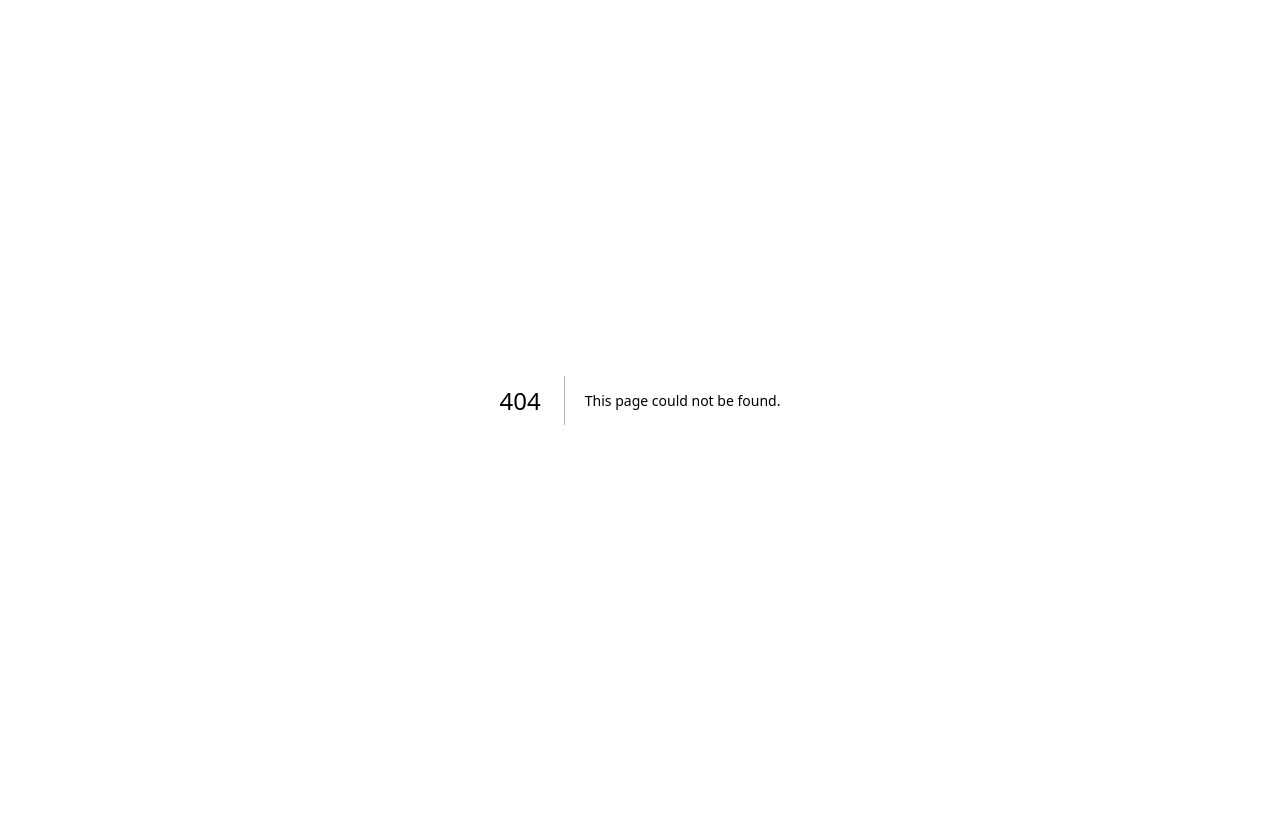
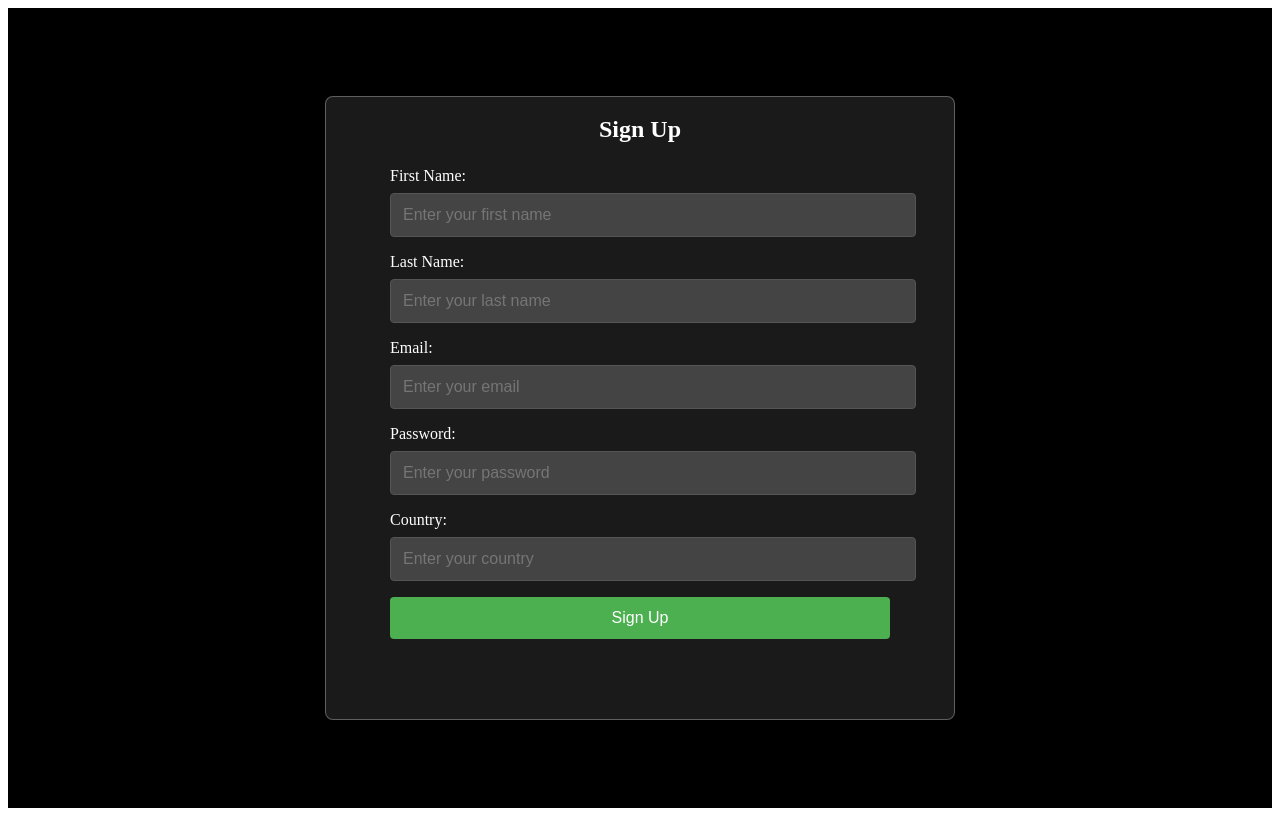
Before and after one commit to naveen-2111-dev/creyo-js, a Next.js app: page /signup in a window 1280 px wide. Before the commit this address had no page. Built offline with nearby package versions, Linux system fonts and the light colour scheme.

Commit message:
added signup page

```diff
--- a/app/page.js
+++ b/app/page.js
@@ -2,17 +2,32 @@
 
 import { useAppContext } from "@/context";
 import React from "react";
+import { useRouter } from "next/navigation";  // Use next/navigation for app directory
 
 const Welcome = () => {
-  const {state} = useAppContext();
+  const { state } = useAppContext();
+  const router = useRouter(); // Initialize useRouter from next/navigation
+
+  const handleNavigate = () => {
+    router.push('/signup'); // Navigate to the signup page
+  };
+
   return (
     <div className="flex flex-col items-center justify-center h-screen bg-black">
       <h1 className="text-4xl font-bold text-green-500 mb-4">
-        {state} Our App!
+        {state} , Welcome to Creyo
       </h1>
-      <p className="text-lg text-gray-600">
+      <p className="text-lg text-gray-600 mb-6">
         We’re glad to have you here. Enjoy exploring!
       </p>
+
+      {/* Sign Up Button */}
+      <button
+        onClick={handleNavigate}
+        className="px-6 py-3 bg-green-500 text-white font-bold text-lg rounded-lg hover:bg-green-600 transition-colors"
+      >
+        Sign Up
+      </button>
     </div>
   );
 };
--- a/context/index.js
+++ b/context/index.js
@@ -5,7 +5,7 @@ import { createContext, useContext, useState } from "react";
 const AppContext = createContext();
 
 export function AppWrapper({children}){
-    let [state,setState] = useState("hello");
+    let [state,setState] = useState("Name will come");
 
     const Exporters = {
         state,
--- /dev/null
+++ b/pages/signup.js
@@ -0,0 +1,165 @@
+// pages/signup.js
+import { useState } from 'react';
+import { useRouter } from 'next/router';
+
+export default function Signup() {
+  const router = useRouter();
+
+  // State for form fields
+  const [firstName, setFirstName] = useState('');
+  const [lastName, setLastName] = useState('');
+  const [email, setEmail] = useState('');
+  const [password, setPassword] = useState('');
+  const [country, setCountry] = useState('');
+  const [error, setError] = useState('');
+
+  // Handle form submission
+  const handleSubmit = (e) => {
+    e.preventDefault();
+
+    // Basic validation
+    if (!firstName || !lastName || !email || !password || !country) {
+      setError('All fields are required.');
+      return;
+    }
+
+    // If validation passes, you can add signup logic or API calls here
+    console.log({ firstName, lastName, email, password, country });
+
+    // Redirect to the home page or login page after successful signup
+    router.push('/login');
+  };
+
+  return (
+    <div style={styles.container}>
+      <div style={styles.formContainer}>
+        <h2 style={styles.heading}>Sign Up</h2>
+        {error && <p style={styles.error}>{error}</p>}
+        <form onSubmit={handleSubmit}>
+          <div style={styles.inputGroup}>
+            <label htmlFor="firstName" style={styles.label}>First Name:</label>
+            <input
+              type="text"
+              id="firstName"
+              value={firstName}
+              onChange={(e) => setFirstName(e.target.value)}
+              placeholder="Enter your first name"
+              required
+              style={styles.input}
+            />
+          </div>
+
+          <div style={styles.inputGroup}>
+            <label htmlFor="lastName" style={styles.label}>Last Name:</label>
+            <input
+              type="text"
+              id="lastName"
+              value={lastName}
+              onChange={(e) => setLastName(e.target.value)}
+              placeholder="Enter your last name"
+              required
+              style={styles.input}
+            />
+          </div>
+
+          <div style={styles.inputGroup}>
+            <label htmlFor="email" style={styles.label}>Email:</label>
+            <input
+              type="email"
+              id="email"
+              value={email}
+              onChange={(e) => setEmail(e.target.value)}
+              placeholder="Enter your email"
+              required
+              style={styles.input}
+            />
+          </div>
+
+          <div style={styles.inputGroup}>
+            <label htmlFor="password" style={styles.label}>Password:</label>
+            <input
+              type="password"
+              id="password"
+              value={password}
+              onChange={(e) => setPassword(e.target.value)}
+              placeholder="Enter your password"
+              required
+              style={styles.input}
+            />
+          </div>
+
+          <div style={styles.inputGroup}>
+            <label htmlFor="country" style={styles.label}>Country:</label>
+            <input
+              type="text"
+              id="country"
+              value={country}
+              onChange={(e) => setCountry(e.target.value)}
+              placeholder="Enter your country"
+              required
+              style={styles.input}
+            />
+          </div>
+
+          <button type="submit" style={styles.submitButton}>
+            Sign Up
+          </button>
+        </form>
+      </div>
+    </div>
+  );
+}
+
+const styles = {
+  container: {
+    display: 'flex',
+    justifyContent: 'center',
+    alignItems: 'center',
+    height: '100vh',
+    backgroundColor: 'black',
+    color: 'white',
+  },
+  formContainer: {
+    width: '500px', // Made it slightly wider
+    padding: '0rem 4rem 5rem 4rem',
+    backgroundColor: 'rgba(255, 255, 255, 0.1)', // Semi-transparent background
+    borderRadius: '8px',
+    boxShadow: '0 4px 8px rgba(0, 0, 0, 0.2)',
+    backdropFilter: 'blur(10px)', // Glass effect
+    border: '1px solid rgba(255, 255, 255, 0.3)', // Light border to enhance the glass effect
+  },
+  heading: {
+    textAlign: 'center',
+    marginBottom: '1.5rem',
+  },
+  error: {
+    color: 'red',
+    marginBottom: '1rem',
+  },
+  inputGroup: {
+    marginBottom: '1rem',
+  },
+  label: {
+    display: 'block',
+    marginBottom: '0.5rem',
+  },
+  input: {
+    width: '100%',
+    padding: '0.75rem',
+    backgroundColor: '#444',
+    border: '1px solid #555',
+    borderRadius: '4px',
+    color: 'white',
+    fontSize: '1rem',
+  },
+  submitButton: {
+    width: '100%',
+    padding: '0.75rem',
+    backgroundColor: '#4CAF50',
+    color: 'white',
+    border: 'none',
+    borderRadius: '4px',
+    cursor: 'pointer',
+    fontSize: '1rem',
+  },
+};
```
